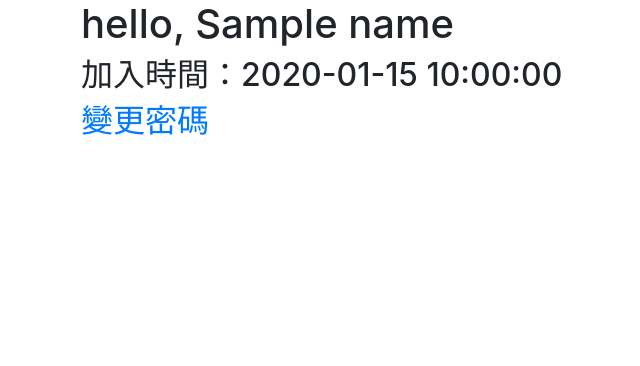
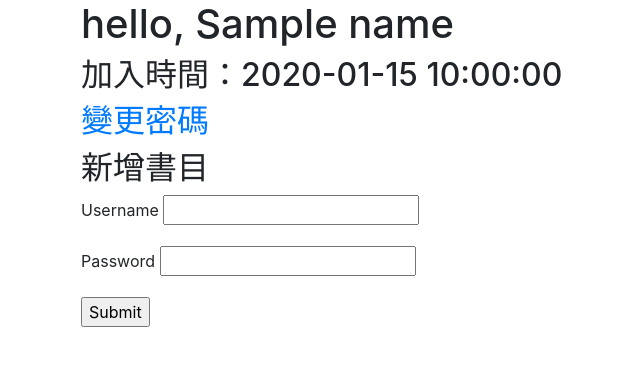
Before and after one commit to kyomind/library-tracker, a Flask app: template app/templates/user.html in a window 1280 px wide. Shown: the part 56-422 px from the top of the page, without its empty margins (4-644 px from the left). Run offline with Flask 2, Linux system fonts and the light colour scheme; the template is opened without the code that fills it: most values are stand-ins (such as "Sample title", 1, 10 or a date in 2020); form fields are guessed from the names that the template uses; some libraries are stand-ins or nearby versions.

Commit message:
開始製作關鍵的「新增書目」功能

```diff
--- a/app/main/views.py
+++ b/app/main/views.py
@@ -14,6 +14,7 @@ def index():
     'data_type':'一般圖書/一般'}]
     return render_template('index.html',books=books)
 
+
 @main.route('/user/<name>')
 def user(name):
     join_time= current_user.join_time
--- a/app/templates/user.html
+++ b/app/templates/user.html
@@ -6,4 +6,26 @@
 <h1>hello, {{name}}</h1>
 <h2>加入時間：{{ time }}</h2>
 <h2><a href="{{ url_for('auth.change')}}">變更密碼</a></h2>
+<h2>新增書目</h2>
+<form action="" method="post">
+        {{ form.hidden_tag() }}
+    <p>
+        {{ form.username.label }}
+        {{ form.username() }}
+        {% for error in form.username.errors %}
+    <span style="color: red;">[{{ error }}]</span>
+    {% endfor %}
+    </p>
+    <p>
+        {{ form.password.label }}
+        {{ form.password() }}
+        {% for error in form.password.errors %}
+    <span style="color: red;">[{{ error }}]</span>
+    {% endfor %}
+    </p>
+
+    <p>
+        {{ form.submit() }}
+    </p>
+</form>
 {% endblock %}
```
Also changed, not shown: app/main/forms.py (+11 -2 lines), 1 other file.
